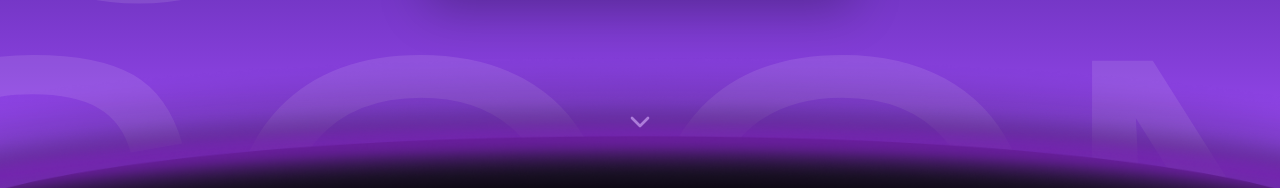
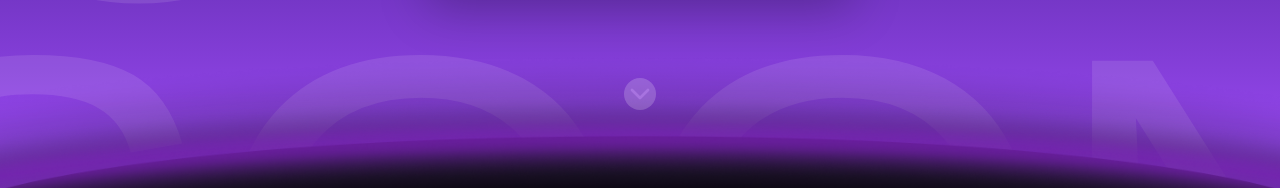
Before and after one commit to udayrshankar/Coming-Soon, a React (Vite) app: page / in a window 1280 px wide. Shown: the part 552-740 px from the top of the page. Built offline with nearby package versions, Linux system fonts and the light colour scheme; a web font is replaced by a local one.

Commit message:
Update Hero.tsx

```diff
--- a/src/components/Hero.tsx
+++ b/src/components/Hero.tsx
@@ -7,7 +7,6 @@ import { ParallaxMotion } from "./Parallax";
 export function Hero() {
   return (
     <section className="max-w-full py-12 text-center">
-
       {/* COMING SOON Background Text */}
       <div className="absolute inset-0 bottom-0 flex items-center justify-center overflow-hidden pointer-events-none">
         <ParallaxMotion speed={-300}>
@@ -38,8 +37,12 @@ export function Hero() {
           className="mb-4 md:mb-6"
           style={{ fontFamily: "'Montserrat', sans-serif", fontWeight: "500" }}
         >
-          <span className="block text-white text-4xl lg:text-7xl">Revolutionizing</span>
-          <span className="block text-white text-4xl lg:text-7xl">Response Automation</span>
+          <span className="block text-white text-4xl lg:text-7xl">
+            Revolutionizing
+          </span>
+          <span className="block text-white text-4xl lg:text-7xl">
+            Response Automation
+          </span>
         </h1>
 
         <motion.p
@@ -49,16 +52,14 @@ export function Hero() {
           className="text-gray-300 text-sm md:text-base max-w-2xl mx-auto mb-8 md:mb-12 px-4"
         >
           Unlock the future with smart, secure, AI-powered response management
-          system
-          <br className="hidden md:block" />
-          Goodbye man hours. Hello automation.
+          system Goodbye man hours. Hello automation.
         </motion.p>
 
         <Countdown />
 
         <motion.div
           initial={{ opacity: 0 }}
-          animate={{ opacity: 1 }}
+          animate={{ opacity: 0.8 }}
           transition={{
             duration: 0.8,
             delay: 1.5,
@@ -67,7 +68,7 @@ export function Hero() {
           }}
           className="mt-12 md:mt-16"
         >
-          <ChevronDown className="rounded-full w-8 h-8 mx-auto text-purple-300 translate-y-12" />
+          <ChevronDown className="rounded-full bg-white/40 w-8 h-8 mx-auto text-purple-300 translate-y-5" />
         </motion.div>
       </motion.div>
 
```
